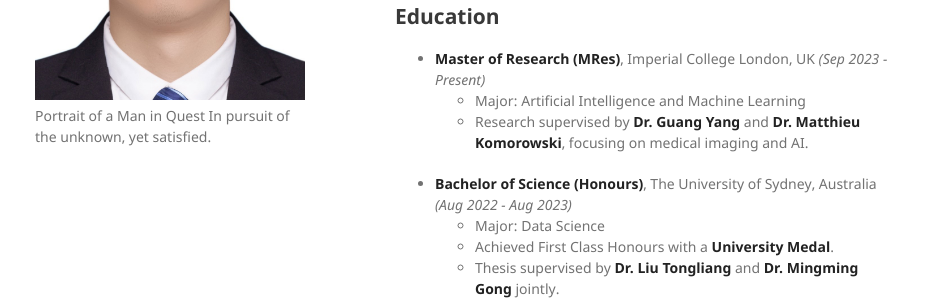
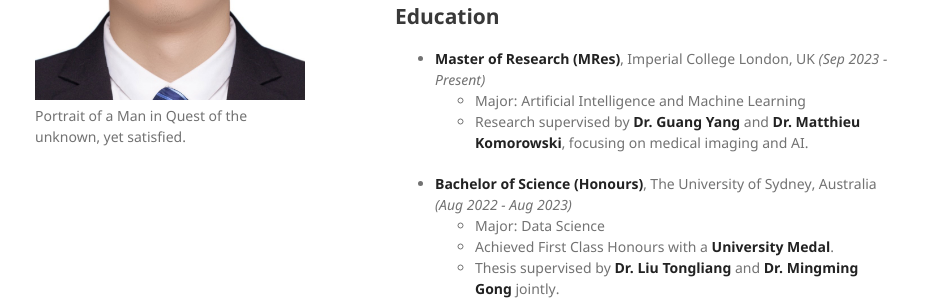
Before and after one commit to junzhin/junzhin-homepage, a Jekyll site: the page built from index.md, in a window 1280 px wide. Shown: the part 426-726 px from the top of the page, without its empty margins (175-1101 px from the left). Built offline with Jekyll 4.4.1, drawn with Linux system fonts in a browser that asks for light colours.

Commit message:
Update _config.yml

```diff
--- a/_config.yml
+++ b/_config.yml
@@ -1,6 +1,6 @@
 title: Junzhi (Raymond) Ning
 logo: /assets/img/optimized_solution.jpg
-description: Portrait of a Man in Quest In pursuit of the unknown, yet satisfied.
+description: Portrait of a Man in Quest of the unknown, yet satisfied.
 show_downloads: false
 google_analytics:
 theme: jekyll-theme-minimal
```
